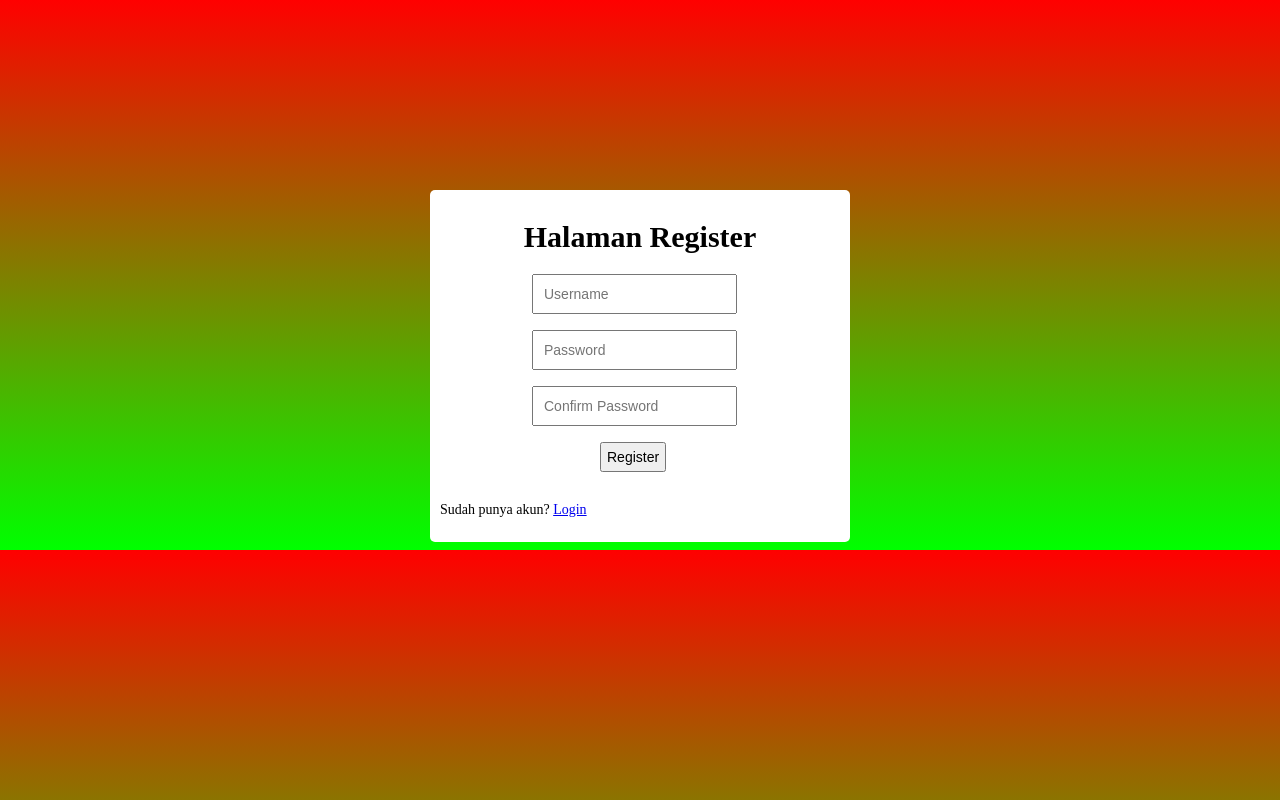
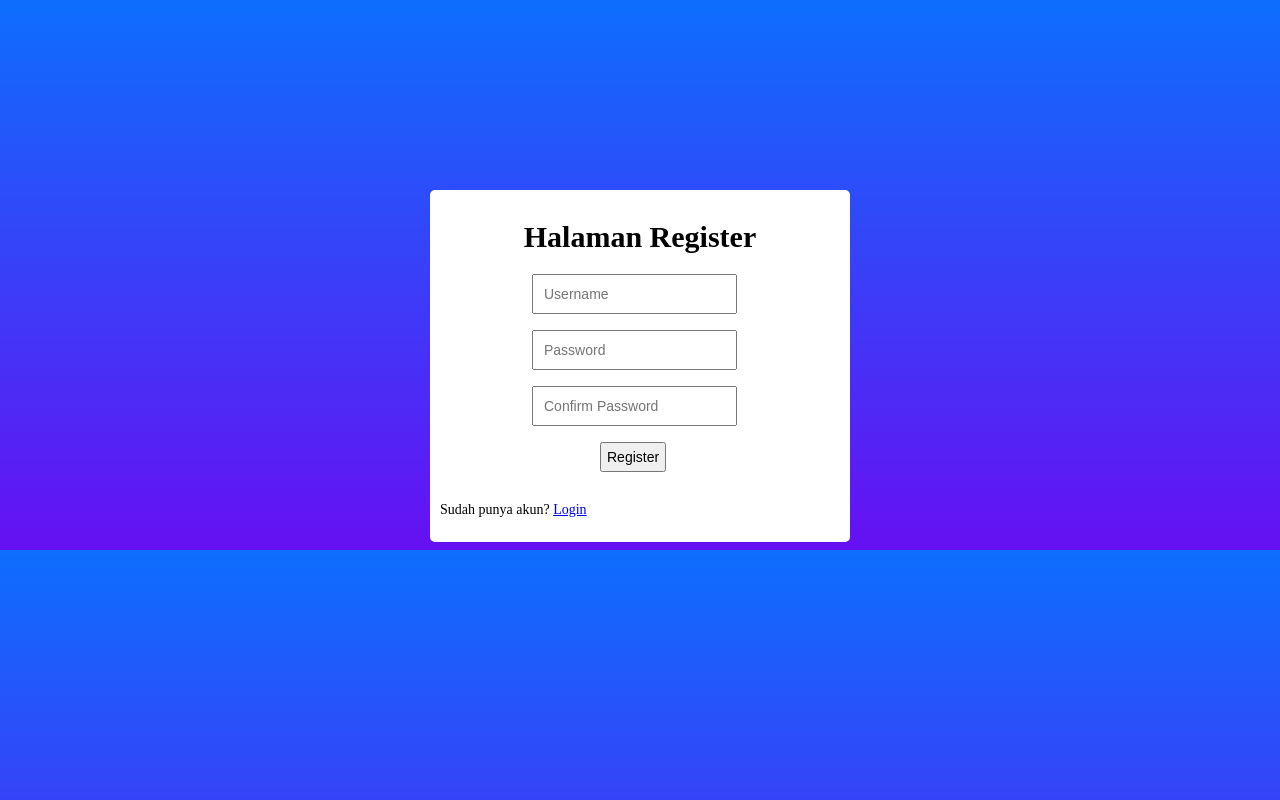
Before and after one commit to QiandraTaqi/Login-Crud, a PHP site: page /register.php in a window 1280 px wide. Run offline with PHP 8.4, Linux system fonts and the light colour scheme.

Commit message:
Update style.css

```diff
--- a/CobaCoba/style.css
+++ b/CobaCoba/style.css
@@ -3,7 +3,7 @@
 }
 
 html {
-    background-image: linear-gradient(to bottom, #ff0000, #00ff00);
+    background-image: linear-gradient(to bottom, #0d6efd, #6610f2);
 }
 
 #app {
```
